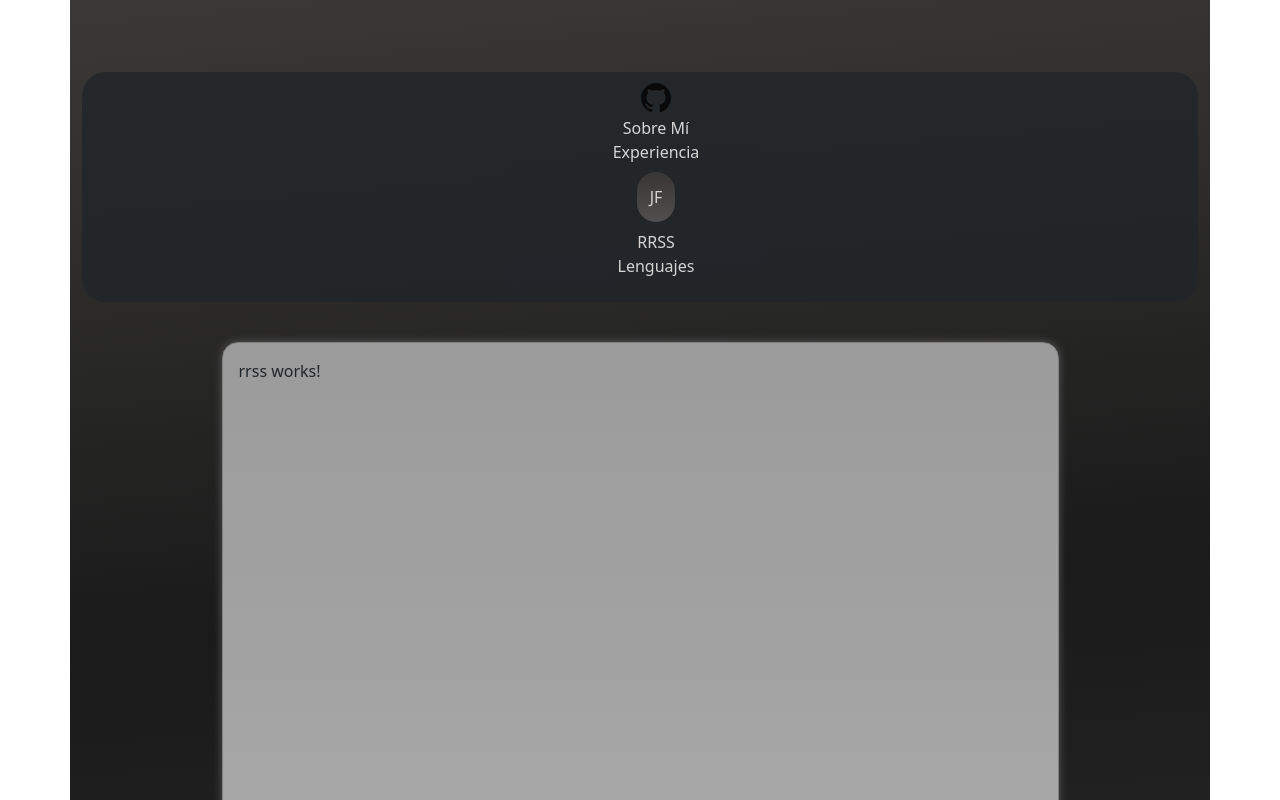
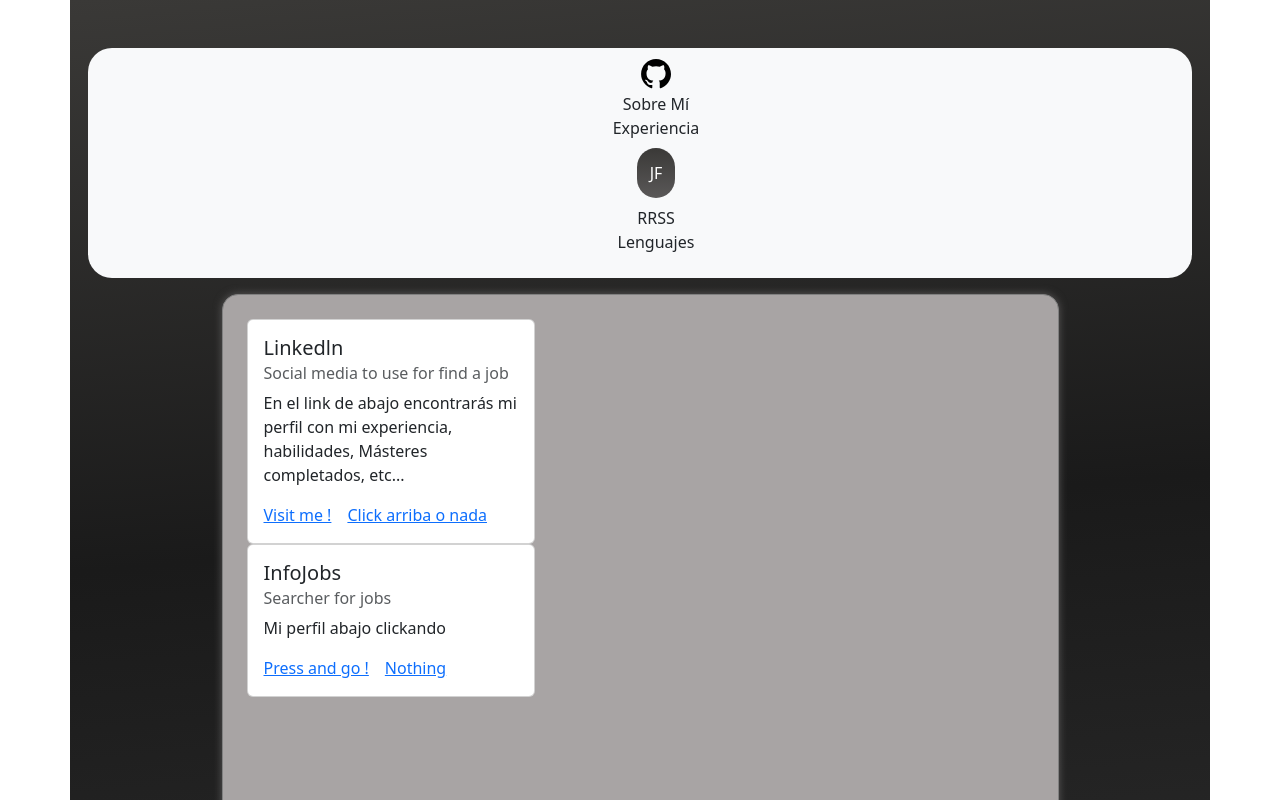
Before and after one commit to Jeremiias8/inf_personal_portfolio, an Angular app: page /rrss in a window 1280 px wide. Shown: the top 800 px of the page. Built offline with nearby package versions, Linux system fonts and the light colour scheme.

Commit message:
little but important details

```diff
--- a/src/app/app.component.html
+++ b/src/app/app.component.html
@@ -1,5 +1,5 @@
   <div class="container container-fluid navbar_div">
-    <nav class="navbar-expand-lg navbar bg-dark d-flex flex-column">
+    <nav class="navbar-expand-lg navbar bg-light d-flex flex-column p-2">
       <ul>
         <li class="nav-item">
           <a class="nav-link active" aria-current="page"
--- a/src/app/components/languages/languages.component.html
+++ b/src/app/components/languages/languages.component.html
@@ -1,5 +1,7 @@
-<div class="container-lang col-12 container-fluid m-2 p-2">
+<div class="container-lang col-12 container-fluid p-2">
   <div class="row">
+    <h2 class="card-title">Frontend: </h2>
+
     <div class="card col-2" style="width: 18rem">
 
       <img src="" class="card-img-top" alt="">
@@ -16,7 +18,7 @@
       <img src="" class="card-img-top" alt="">
 
       <div class="card-body">
-        <h5 class="card-title">Bootstrap 4-5 | Tailwind CSS</h5>
+        <h5 class="card-title">Bootstrap | Tailwind CSS</h5>
         <p class="card-text">Framework de CSS a base de componentes</p>
         <a href="#" class="btn btn-primary">Ver más</a>
       </div>
@@ -61,10 +63,12 @@
 
       <div class="card-body">
         <h5 class="card-title">React - ViteJS</h5>
-        <p class="card-text">Librería (para muchos Framework) y una generador de páginas SPA de alto rendimiento, por delante en velocidad de todo tipo de Create React App...</p>
+        <p class="card-text">Librería (para muchos Framework) y un generador de páginas SPA de alto rendimiento.</p>
         <a href="#" class="btn btn-primary">Ver más</a>
       </div>
     </div>
+
+    <h2 class="card-title">Backend: </h2>
 
     <div class="card" style="width: 18rem">
 
@@ -83,7 +87,7 @@
 
       <div class="card-body">
         <h5 class="card-title">PHP - MySQL</h5>
-        <p class="card-text">El histórico lenguaje que compone gran parte de Google por ejemplo y su famosa BBDD relacional con la cual se interactua en el Backend mayormente.</p>
+        <p class="card-text">El histórico lenguaje que compone gran parte de Google y su famosa BBDD relacional con la cual se interactua en el Backend mayormente.</p>
         <a href="#" class="btn btn-primary">Ver más</a>
       </div>
     </div>
@@ -104,7 +108,7 @@
       <img src="" class="card-img-top" alt="">
 
       <div class="card-body">
-        <h5 class="card-title">Git (terminal)</h5>
+        <h5 class="card-title">Git (terminal) - GitHub</h5>
         <p class="card-text">Consola de Comandos y Control de Versiones</p>
         <a href="#" class="btn btn-primary">Ver más</a>
       </div>
--- a/src/app/components/navbar/navbar.component.html
+++ b/src/app/components/navbar/navbar.component.html
@@ -1,3 +1,3 @@
-<div class="navbar navbar_div container-fluid">
+<div class="navbar container-fluid">
 
 </div>
--- a/src/app/components/personal-info/personal-info.component.html
+++ b/src/app/components/personal-info/personal-info.component.html
@@ -1 +1,3 @@
-<p>personal-info works!</p>
+<div class="container-fluid p-2 text-white">
+  Jeremías, el Desarrollador Web FullStack Junior autodidacta a diario que falta en tu empresa. :)
+</div>
--- a/src/app/components/rrss/rrss.component.html
+++ b/src/app/components/rrss/rrss.component.html
@@ -1 +1,23 @@
-<p>rrss works!</p>
+<div class="container-fluid d-flex flex-column p-2">
+
+  <div class="card" style="width: 18rem;">
+    <div class="card-body">
+      <h5 class="card-title">Linkedln</h5>
+      <h6 class="card-subtitle mb-2 text-body-secondary">Social media to use for find a job</h6>
+      <p class="card-text">En el link de abajo encontrarás mi perfil con mi experiencia, habilidades, Másteres completados, etc...</p>
+      <a href="#" class="card-link">Visit me !</a>
+      <a href="#" class="card-link">Click arriba o nada</a>
+    </div>
+  </div>
+
+  <div class="card" style="width: 18rem;">
+    <div class="card-body">
+      <h5 class="card-title">InfoJobs</h5>
+      <h6 class="card-subtitle mb-2 text-body-secondary">Searcher for jobs</h6>
+      <p class="card-text">Mi perfil abajo clickando</p>
+      <a href="#" class="card-link">Press and go !</a>
+      <a href="#" class="card-link">Nothing</a>
+    </div>
+  </div>
+
+</div>
--- a/src/assets/css/styles.css
+++ b/src/assets/css/styles.css
@@ -11,8 +11,9 @@
   );
   max-width: 1200px;
   width: 99%;
-  min-height: 1200px;
+  max-height: 1200px;
   height: auto;
+  overflow: hidden;
 }
 
 #content {
@@ -24,7 +25,7 @@
   width: 75%;
   margin: 1rem auto;
   padding: 1rem;
-  background: linear-gradient(    to bottom,    rgb(155, 155, 155) 0%,    rgb(170, 170, 170) 100%  );
+  background-color: rgb(168, 164, 164);
   -webkit-border-radius: 1rem;
   -moz-border-radius: 1rem;
   -ms-border-radius: 1rem;
@@ -46,24 +47,19 @@
 }
 
 /* navbar.component */
-.navbar_div {
+
+.navbar {
   display: flex;
   flex-direction: column;
   width: 99%;
-}
-
-.navbar {
-  background-color: transparent;
-  width: 100%;
-  margin: 1.5rem auto;
-  padding: 1rem;
+  margin: 0 auto;
+  max-height: 300px;
+  height: auto;
   border-radius: 1.5rem;
   -webkit-border-radius: 1.5rem;
   -moz-border-radius: 1.5rem;
   -ms-border-radius: 1.5rem;
   -o-border-radius: 1.5rem;
-  opacity: 0.8;
-  color: white;
 }
 
 .navbar ul {
@@ -75,7 +71,6 @@
 }
 
 .navbar ul li {
-  color: white;
   transition: all 300ms;
   -webkit-transition: all 300ms;
   -moz-transition: all 300ms;
@@ -85,12 +80,12 @@
 }
 
 .navbar ul li:hover {
-  /* transform: scale(1.150);
-  -webkit-transform: scale(1.150);
-  -moz-transform: scale(1.150);
-  -ms-transform: scale(1.150);
-  -o-transform: scale(1.150); */
   border-bottom: 1px solid lightgray;
+}
+
+.navbar ul li:active {
+  color: blueviolet;
+  border-bottom: 2px solid gray;
 }
 
 #logo {
@@ -100,6 +95,7 @@
   -moz-border-radius: 5rem;
   -ms-border-radius: 5rem;
   -o-border-radius: 5rem;
+  color: white;
   margin: 0.5rem;
   padding: 0.8rem;
   cursor: pointer;
@@ -118,16 +114,10 @@
   -o-transform: scale(1.150);
 }
 
-.actived:hover {
-  border-bottom: lightseagreen 2px !important;
-}
-
 /* languages section */
 .container-lang {
-  display: grid;
-  grid-template-rows: repeat(2, 200px);
-  grid-template-columns: repeat(2, 200px);
-  grid-gap: 1rem;
+  display: flex;
+  flex-direction: row;
   justify-content: space-between;
   align-content: center;
   margin: 0.6rem;
@@ -142,8 +132,14 @@
 .container-lang .card {
   margin: 0.5rem auto;
   padding: 0.5rem;
-  min-height: 5rem;
+  max-height: 180px;
   height: auto;
+  transition: all 300ms;
+  -webkit-transition: all 300ms;
+  -moz-transition: all 300ms;
+  -ms-transition: all 300ms;
+  -o-transition: all 300ms;
+  cursor: pointer;
 }
 
 .container-lang .card:hover {
@@ -154,35 +150,3 @@
   -ms-transform: scale(1.025);
   -o-transform: scale(1.025);
 }
-
-/*
-.container ol {
-  display: flex;
-  flex-direction: column;
-  justify-content: center;
-  align-items: center;
-  margin: 1rem;
-  padding: 1rem;
-  list-style: none;
-}
-
-.container ul li {
-  cursor: pointer;
-  transition: all 300ms;
-  -webkit-transition: all 300ms;
-  -moz-transition: all 300ms;
-  -ms-transition: all 300ms;
-  -o-transition: all 300ms;
-  animation: movementbx;
-  -webkit-animation: movementbx;
-} */
-
-@keyframes movementbx {
-  from {
-    margin-left: 10px;
-  }
-
-  to {
-    margin-left: 0px;
-  }
-}
```
